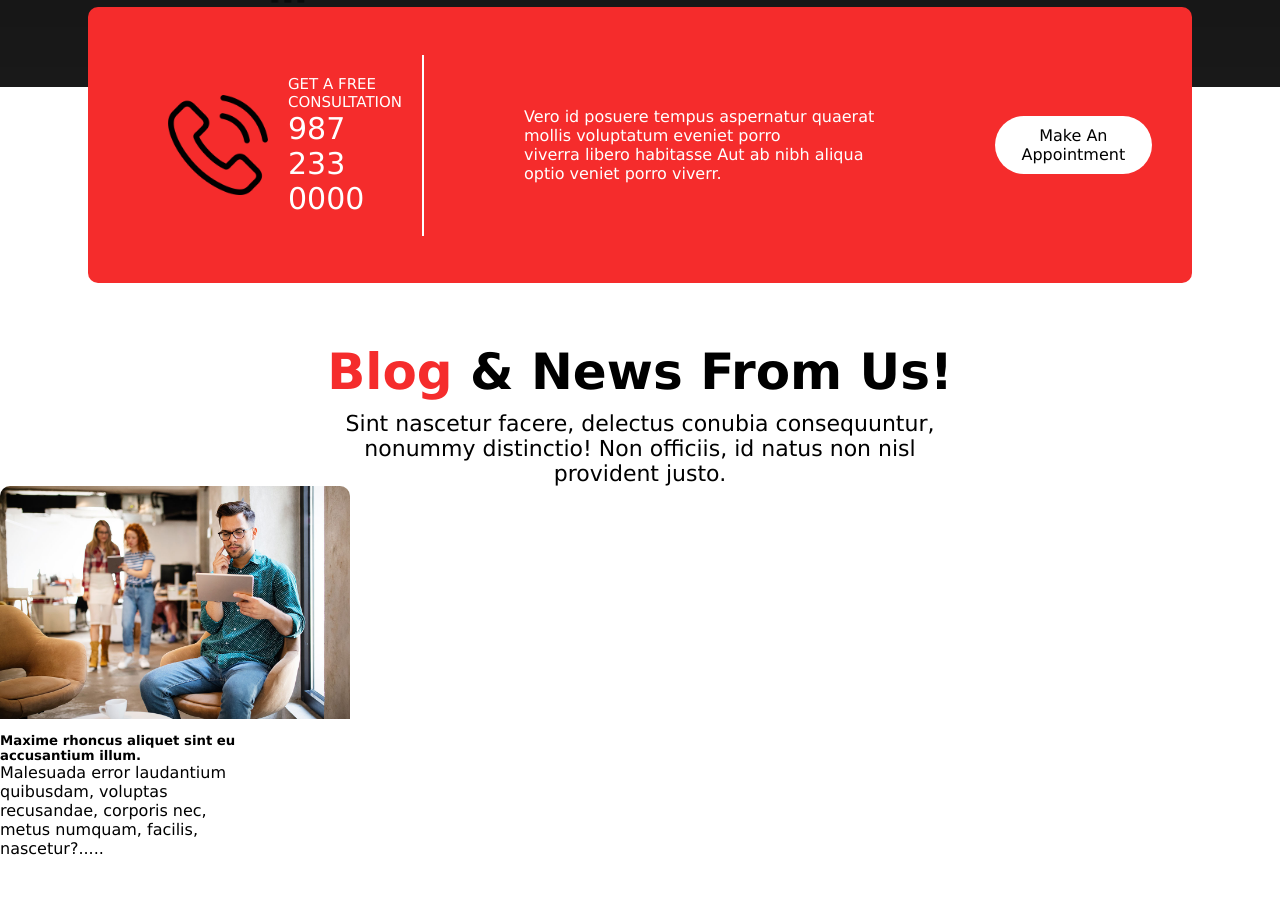
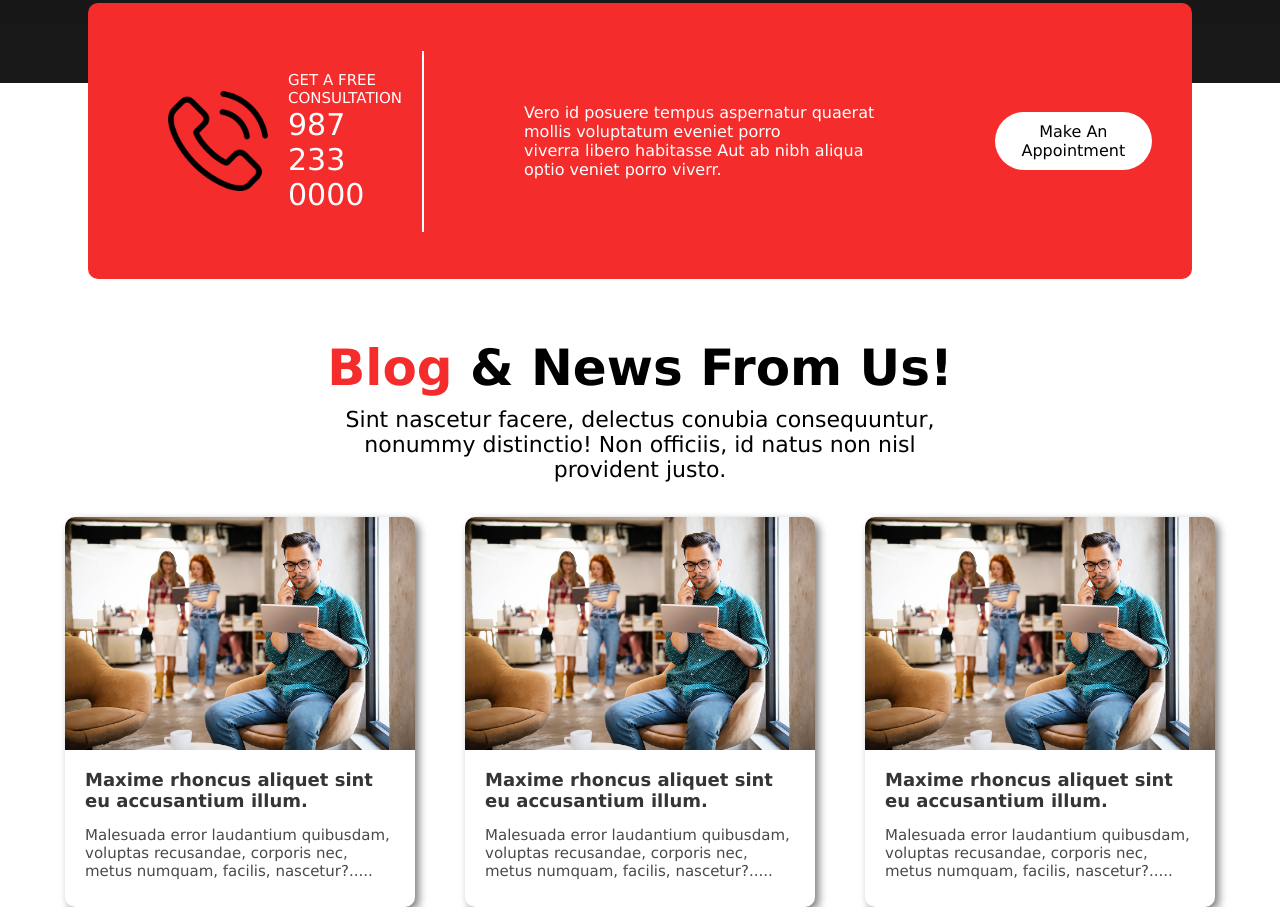
Before and after one commit to WEB-Imran-Hossain/agency-website-one, a plain HTML site: page index.html in a window 1280 px wide. Shown: the part 1802-2709 px from the top of the page. Before the commit the page ends 2660 px from the top, so only its background shows below. Drawn offline with Linux system fonts and the light colour scheme.

Commit message:
added design blog card

```diff
--- a/index.html
+++ b/index.html
@@ -11,7 +11,7 @@
         <!-- this is header section -->
          <nav class="menu-container">
 
-            <div class="logo">
+            <div class="logo"> Digital
             <img src="./asset/logo/logo.png" alt="logo">
            </div>
 
@@ -98,23 +98,41 @@
                 <button class="appointment-button">Make An Appointment</button>
         </div>
 
-        <!-- this is blog container here -->
+        <!-- this is blog section here -->
 
-        <div class="blog-container">
-            <h2 class="blog-title"><span class="title-color">Blog</span> & News From Us!</h2>
+        <h2 class="blog-title"><span class="title-color">Blog</span> & News From Us!</h2>
             <p class="blog-description">
                 Sint nascetur facere, delectus conubia consequuntur, nonummy distinctio! Non officiis, id natus non nisl provident justo.
             </p>
 
+        <div class="blog-container">
             <div class="cards">
                 <div class="card">
                     <img class="blog-img" src="./asset/image/blog-1.jpg" alt="">
-                    <h5>Maxime rhoncus aliquet sint eu accusantium illum.</h5>
-                    <p>Malesuada error laudantium quibusdam, voluptas recusandae, corporis nec, metus numquam, facilis, nascetur?.....</p>
+                    <h5 class="card-title">Maxime rhoncus aliquet sint eu accusantium illum.</h5>
+                    <p class="card-description">Malesuada error laudantium quibusdam, voluptas recusandae, corporis nec, metus numquam, facilis, nascetur?.....</p>
+                </div>
+            </div>
+
+            <div class="cards">
+                <div class="card">
+                    <img class="blog-img" src="./asset/image/blog-1.jpg" alt="">
+                    <h5 class="card-title">Maxime rhoncus aliquet sint eu accusantium illum.</h5>
+                    <p class="card-description">Malesuada error laudantium quibusdam, voluptas recusandae, corporis nec, metus numquam, facilis, nascetur?.....</p>
+                </div>
+            </div>
+
+            <div class="cards">
+                <div class="card">
+                    <img class="blog-img" src="./asset/image/blog-1.jpg" alt="">
+                    <h5 class="card-title">Maxime rhoncus aliquet sint eu accusantium illum.</h5>
+                    <p class="card-description">Malesuada error laudantium quibusdam, voluptas recusandae, corporis nec, metus numquam, facilis, nascetur?.....</p>
                 </div>
             </div>
         </div>
     </main>
-    <footer></footer>
+    <footer>
+        <!-- this is blog container here -->
+    </footer>
 </body>
 </html>
--- a/styles/style.css
+++ b/styles/style.css
@@ -13,6 +13,15 @@
     background-color: gray;
     cursor: pointer;
     padding: 20px;
+}
+
+.logo{
+    display: flex;
+    align-items: center;
+    justify-content: center;
+    font-size: 30px;
+    font-weight: 500;
+    color: #fff;
 }
 
 .menu{
@@ -263,7 +272,15 @@
     font-style: bold;
 }
 
-/* this is blog container here */
+/* this is blog section here */
+
+.blog-container{
+    display: flex;
+    justify-content: center;
+    align-items: center;
+    margin-top: 35px;
+    gap: 50px;
+}
 
 .blog-title{
     font-size: 50px;
@@ -281,9 +298,16 @@
 }
 
 .card{
-    width: 243px;
-    height: 350px;
+    width: 350px;
+    height: 390px;
     background-color: #fff;
+    box-shadow: 4px 4px 8px grey;
+    border-radius: 10px;
+}
+
+.cards{
+    width: 350px;
+    border-radius: 10px;
 }
 
 .blog-img{
@@ -291,3 +315,17 @@
     border-radius: 10px;
     padding-bottom: 10px;
 }
+
+.card-title{
+    font-size: 18px;
+    font-weight: bold;
+    color: rgb(54, 53, 53);
+    padding: 5px 20px 0px 20px;
+}
+
+.card-description{
+    font-size: 15px;
+    color: rgb(76, 72, 72);
+    margin-top: 10px;
+    padding: 5px 20px 0px 20px;
+}
```
